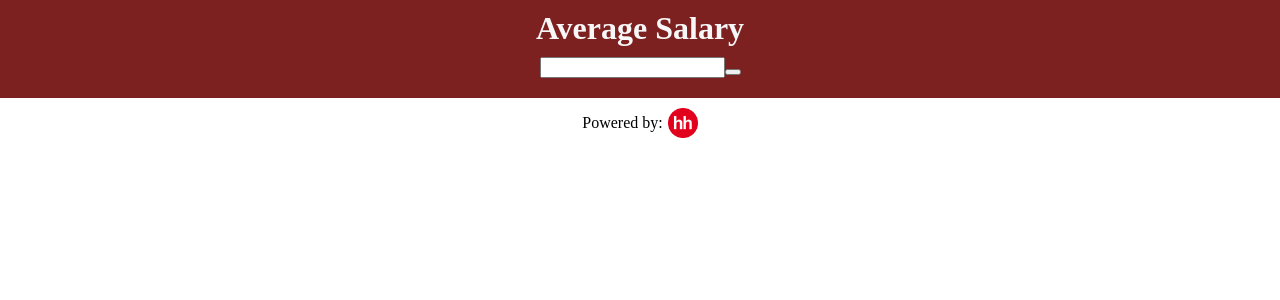
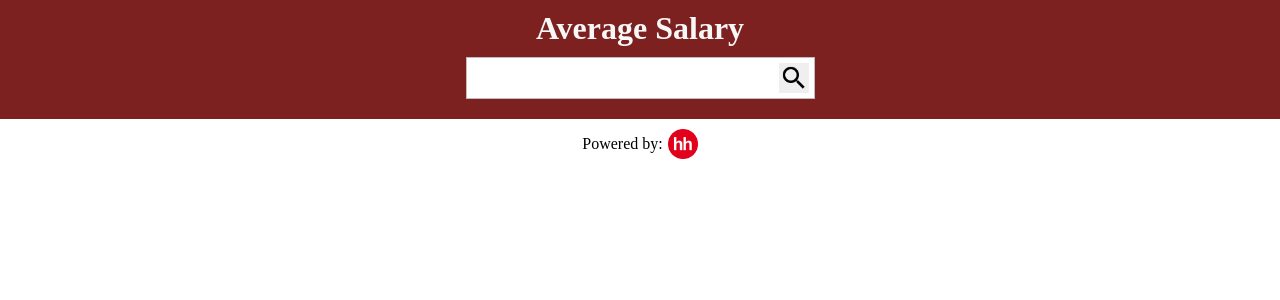
Before and after one commit to tamazlykar/average-salary, an Angular app: page / in a window 1280 px wide. Shown: the top 300 px of the page. Built offline with nearby package versions, Linux system fonts and the light colour scheme.

Commit message:
fix typo in class name

```diff
--- a/src/app/app.component.css
+++ b/src/app/app.component.css
@@ -23,7 +23,7 @@
   justify-content: center;
 }
 
-.serach {
+.search {
   display: flex;
   align-items: center;
   background: #FFF;
@@ -32,7 +32,7 @@
   border: 1px solid rgb(189, 189, 189);
 }
 
-.serach button {
+.search button {
   background-image: url(/assets/search.png);
   border: 0;
   width: 30px;
@@ -40,17 +40,17 @@
   background-size: cover;
 }
 
-.serach button:focus {
+.search button:focus {
   outline: none;
 }
 
-.serach input {
+.search input {
   border: 0;
   font-size: 16px;
   width: 300px;
 }
 
-.serach input:focus {
+.search input:focus {
   outline: none;
 }
 
```
